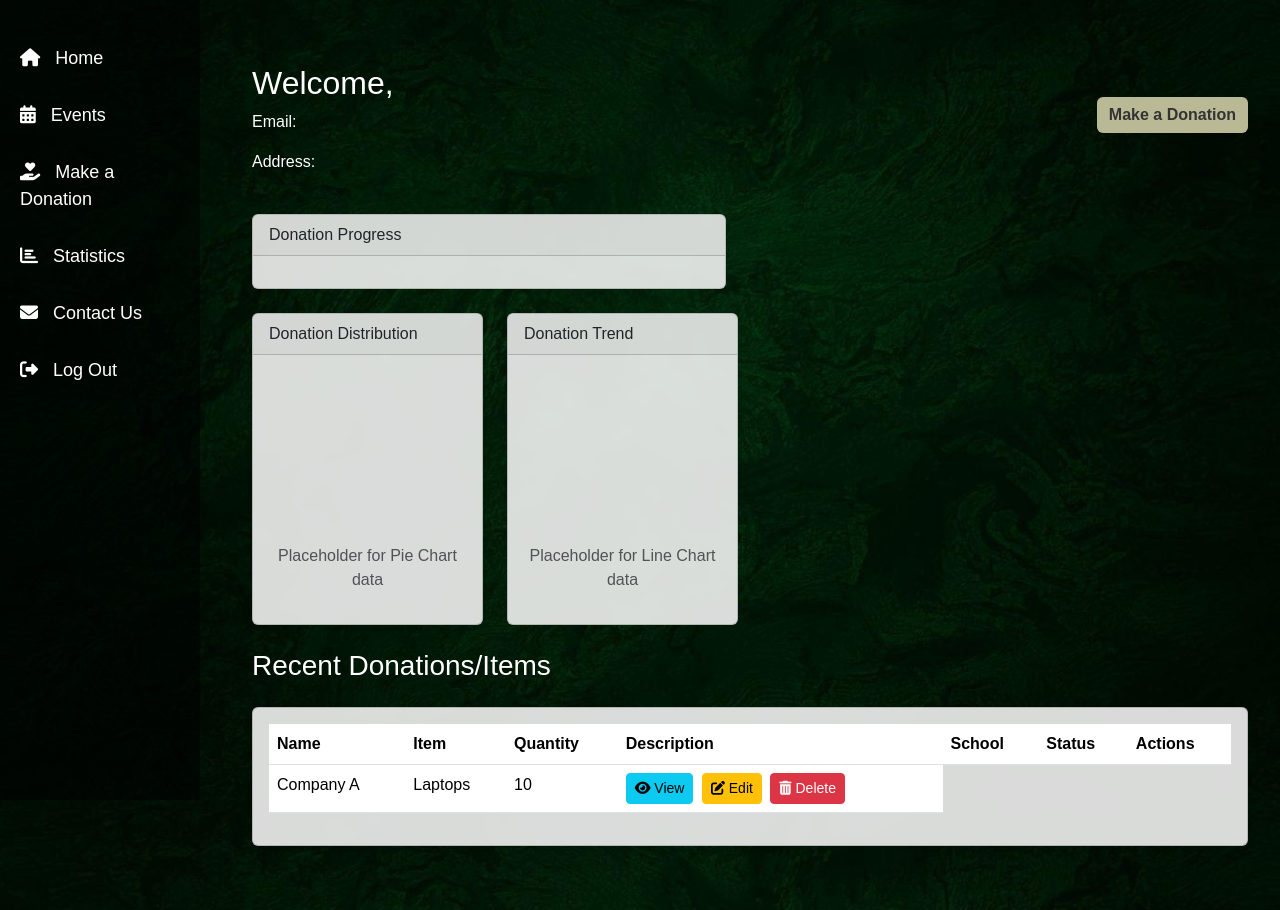
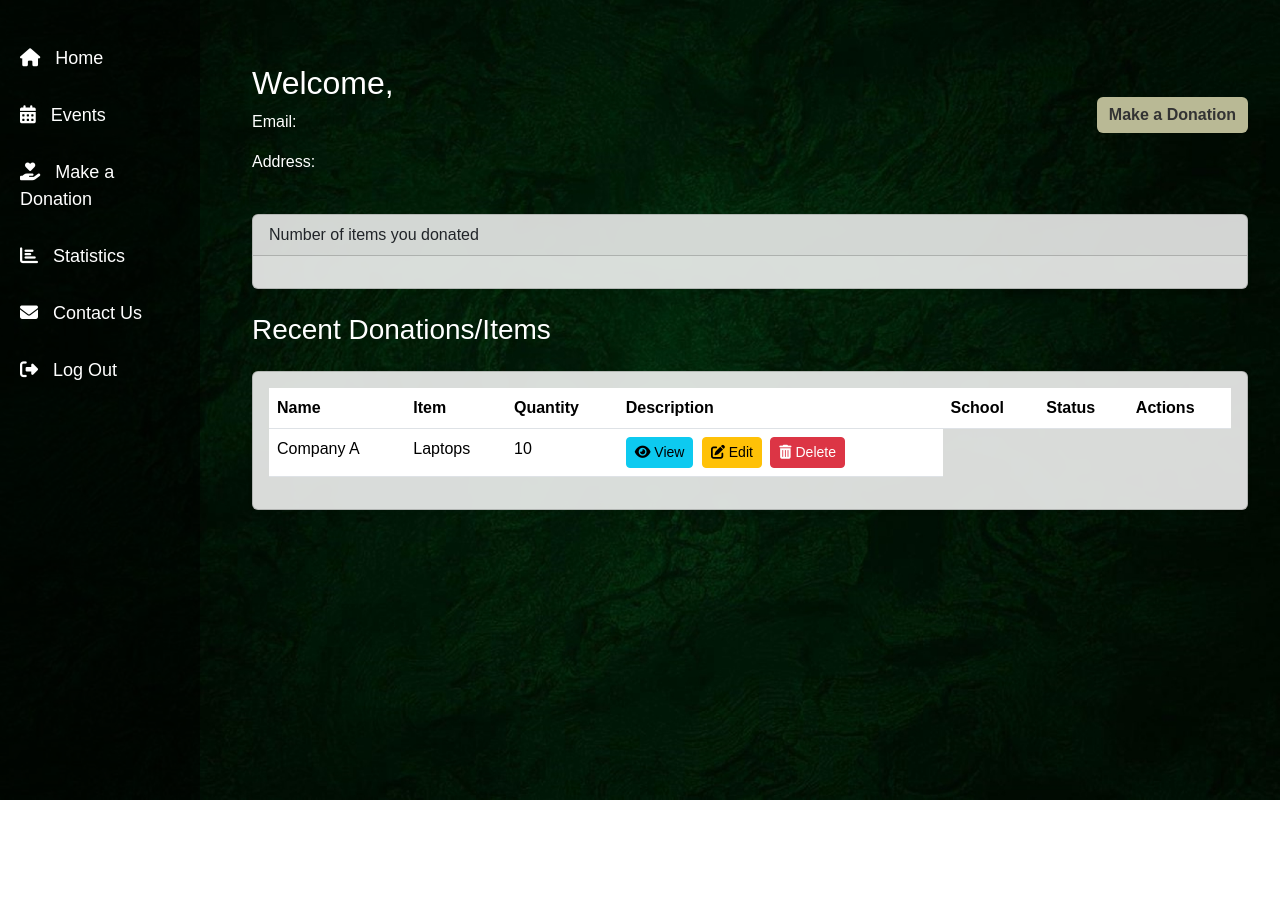
Before and after one commit to ShaunMadziva/project-sharewise, a website with bundled scripts: page Client/donordash.html in a window 1280 px wide. After the commit the page ends 800 px from the top, so only its background shows below. Built offline with nearby package versions, Linux system fonts and the light colour scheme.

Commit message:
dashboard styling

```diff
--- a/Client/donordash.html
+++ b/Client/donordash.html
@@ -115,39 +115,11 @@
 
         <!-- Dashboard Cards -->
         <div class="row mb-4">
-          <div class="row mb-4">
-            <div class="col-lg-6 mb-4 mb-lg-0">
-              <div class="card shadow-sm h-100">
-                <div class="card-header">Donation Progress</div>
-                <div class="card-body">
-                  <div id="barChart"></div>
-                </div>
-              </div>
-            </div>
-          </div>
-          <div class="col-lg-6">
-            <div class="row">
-              <div class="col-md-6 mb-4 mb-md-0">
-                <div class="card shadow-sm h-100">
-                  <div class="card-header">Donation Distribution</div>
-                  <div class="card-body">
-                    <canvas id="pieChart"></canvas>
-                    <p class="text-muted text-center mt-3">
-                      Placeholder for Pie Chart data
-                    </p>
-                  </div>
-                </div>
-              </div>
-              <div class="col-md-6">
-                <div class="card shadow-sm h-100">
-                  <div class="card-header">Donation Trend</div>
-                  <div class="card-body">
-                    <canvas id="lineChart"></canvas>
-                    <p class="text-muted text-center mt-3">
-                      Placeholder for Line Chart data
-                    </p>
-                  </div>
-                </div>
+          <div class="col-12">
+            <div class="card shadow-sm">
+              <div class="card-header">Number of items you donated</div>
+              <div class="card-body">
+                <div id="barChart"></div>
               </div>
             </div>
           </div>
```
Also changed, not shown: Client/schooldash.html (+3 -29 lines).
